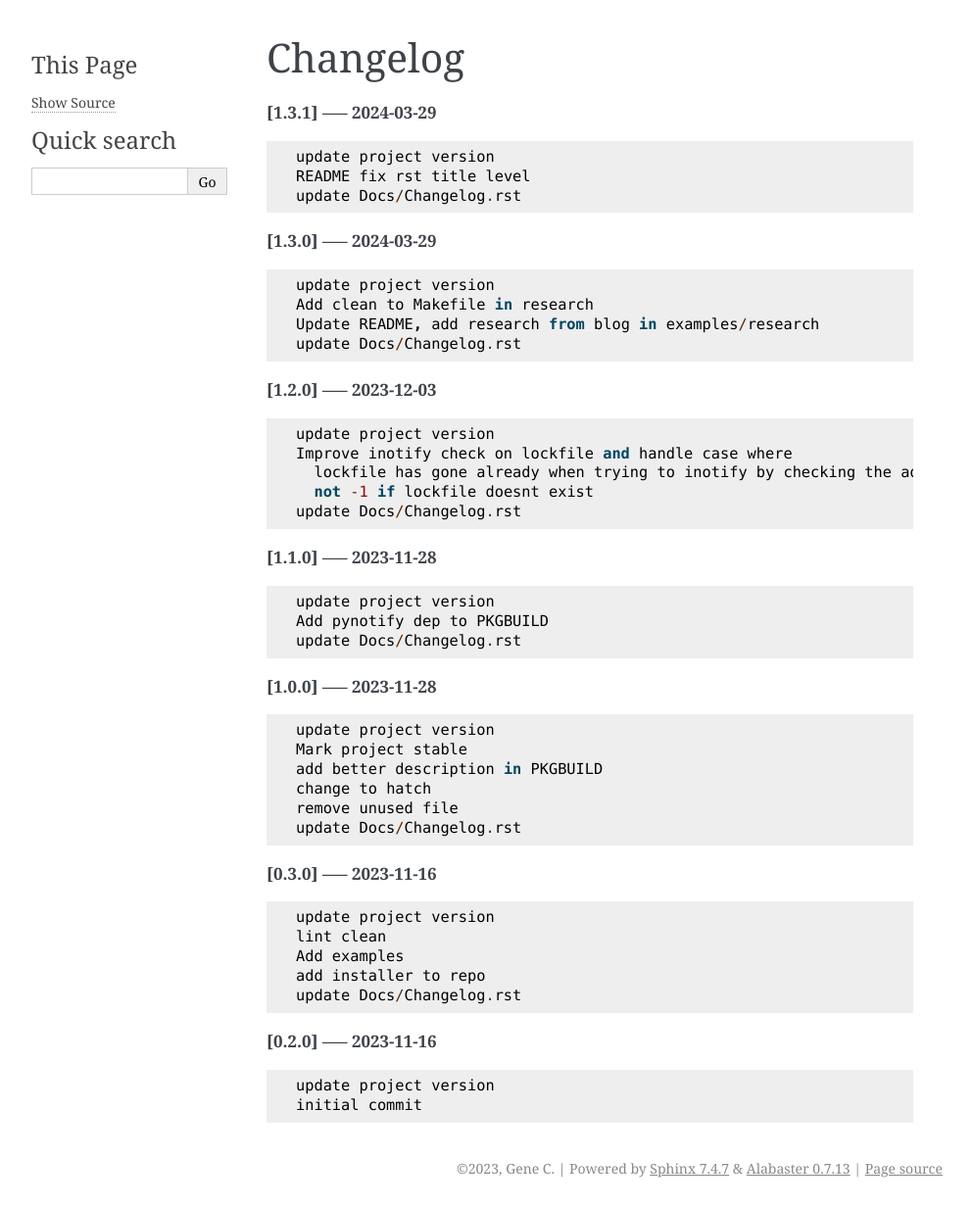
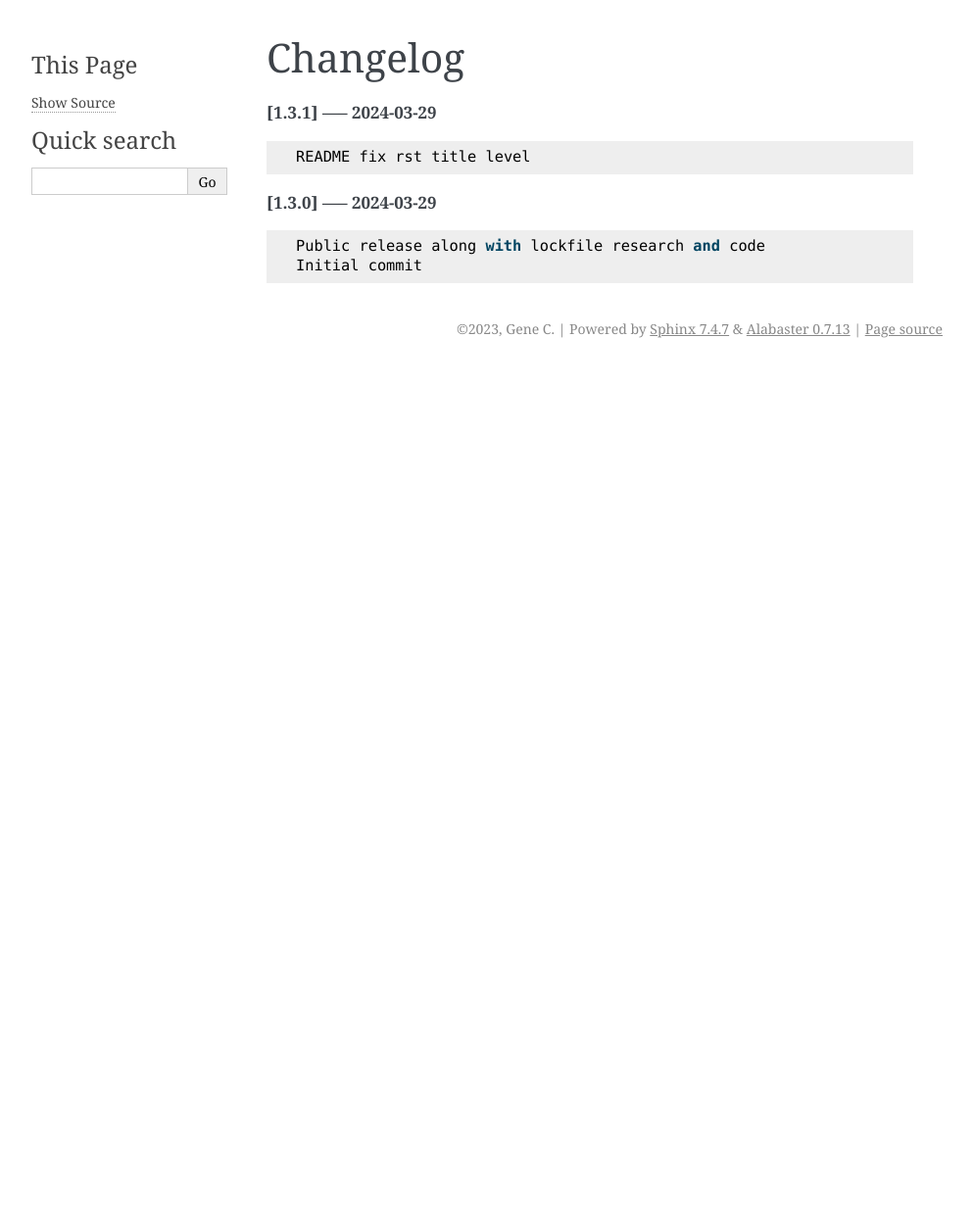
Before and after one commit to gene-git/lockmgr, a Sphinx documentation site: the page built from Docs/Changelog.rst, in a window 1280 px wide. Shown: the whole page at 98% size, without its empty margins (148-1141 px from the left). Built offline with Sphinx 7.4.7, drawn with Linux system fonts in a browser that asks for light colours; pages that are not in the unit, such as notebooks, are missing from menus; after the commit the page ends 900 px from its top, so only the background shows below that.

Commit message:
update Docs/Changelog.rst Docs/lockmgr.pdf

```diff
--- a/Docs/Changelog.rst
+++ b/Docs/Changelog.rst
@@ -3,55 +3,10 @@ Changelog
 
 **[1.3.1] ----- 2024-03-29** ::
 
-	    update project version
 	    README fix rst title level
-	    update Docs/Changelog.rst
 
 
 **[1.3.0] ----- 2024-03-29** ::
 
-	    update project version
-	    Add clean to Makefile in research
-	    Update README, add research from blog in examples/research
-	    update Docs/Changelog.rst
-
-
-**[1.2.0] ----- 2023-12-03** ::
-
-	    update project version
-	    Improve inotify check on lockfile and handle case where
-	      lockfile has gone already when trying to inotify by checking the add_watch() returns wd >= 0
-	      not -1 if lockfile doesnt exist
-	    update Docs/Changelog.rst
-
-
-**[1.1.0] ----- 2023-11-28** ::
-
-	    update project version
-	    Add pynotify dep to PKGBUILD
-	    update Docs/Changelog.rst
-
-
-**[1.0.0] ----- 2023-11-28** ::
-
-	    update project version
-	    Mark project stable
-	    add better description in PKGBUILD
-	    change to hatch
-	    remove unused file
-	    update Docs/Changelog.rst
-
-
-**[0.3.0] ----- 2023-11-16** ::
-
-	    update project version
-	    lint clean
-	    Add examples
-	    add installer to repo
-	    update Docs/Changelog.rst
-
-
-**[0.2.0] ----- 2023-11-16** ::
-
-	    update project version
-	    initial commit
+	    Public release along with lockfile research and code
+	    Initial commit
```
Also changed, not shown: 1 other file.
